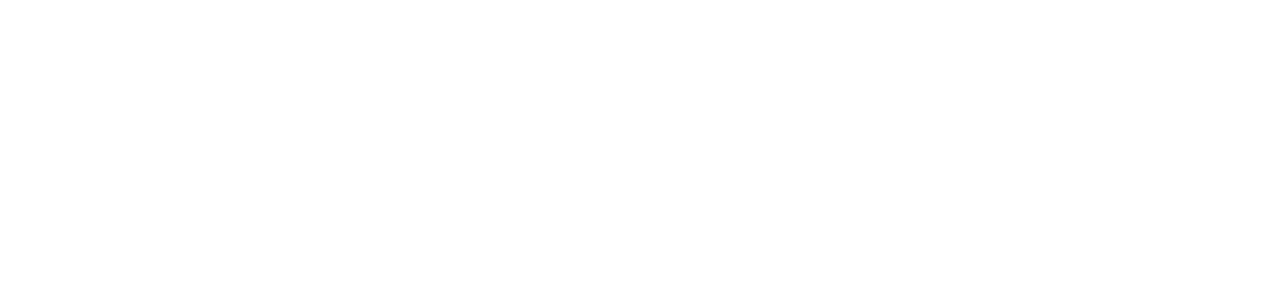
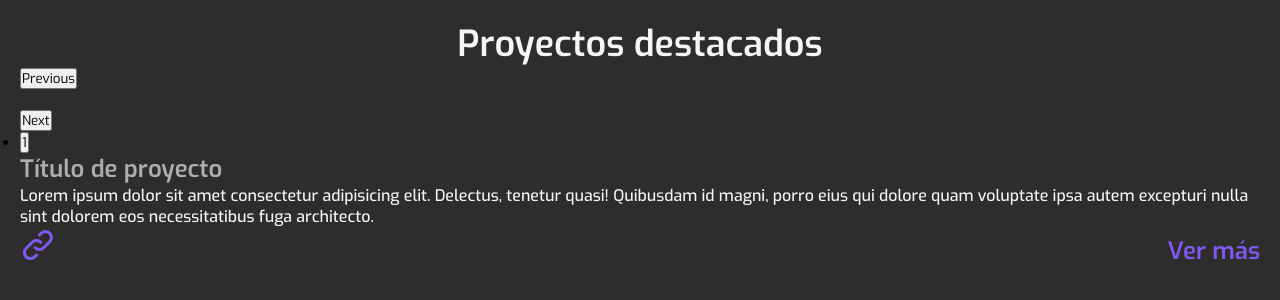
Before and after one commit to quantum-script-team/QSS-portfolio, a React (Vite) app in the folder frontend/: page / in a window 1280 px wide. Shown: the top 300 px of the page. Built offline with nearby package versions, Linux system fonts and the light colour scheme.

Commit message:
Sección proyectos de landing  agregada

```diff
--- a/frontend/package.json
+++ b/frontend/package.json
@@ -18,7 +18,8 @@
     "react-icons": "^5.0.1",
     "react-router": "^6.22.0",
     "react-router-dom": "^6.22.0",
-    "swiper": "^11.0.6"
+    "react-slick": "^0.30.2",
+    "slick-carousel": "^1.8.1"
   },
   "devDependencies": {
     "@types/react": "^18.2.55",
--- a/frontend/src/App.jsx
+++ b/frontend/src/App.jsx
@@ -1,10 +1,11 @@
 import './App.css'
+import ProjectsSection from './components/ProjectsSection.jsx'
 
 function App() {
 
   return (
     <>
-
+    <ProjectsSection/>
     </>
   )
 }
--- /dev/null
+++ b/frontend/src/components/ProjectsInfo.jsx
@@ -0,0 +1,32 @@
+import Slider from "react-slick";
+
+function ProjectsInfo() {
+  const settings = {
+    dots: true,
+    fade: true,
+    infinite: true,
+    speed: 500,
+    slidesToShow: 1,
+    slidesToScroll: 1,
+    waitForAnimate: false,
+  };
+  return (
+    <div className="slider-container">
+      <Slider {...settings}>
+        <div>
+          <img src=""/>
+        </div>
+      </Slider>
+      <h2 className="projects__name">Título de proyecto</h2>
+
+      <p className="projects__text">
+        Lorem ipsum dolor sit amet consectetur adipisicing elit. Delectus,
+        tenetur quasi! Quibusdam id magni, porro eius qui dolore quam
+        voluptate ipsa autem excepturi nulla sint dolorem eos necessitatibus
+        fuga architecto.
+      </p>
+    </div>
+  );
+}
+
+export default ProjectsInfo;
--- /dev/null
+++ b/frontend/src/components/ProjectsSection.jsx
@@ -0,0 +1,24 @@
+import '../styles/projectsSection.css';
+import { HiOutlineLink } from "react-icons/hi";
+import ProjectsInfo from './ProjectsInfo';
+
+const ProjectsSection = () => {
+    return (
+        <div className='projects__section'>
+            <h1 className="projects__title">Proyectos destacados</h1>
+
+            <div className="projects__container">
+                <ProjectsInfo/>
+            </div>
+
+            <div className="projects__buttons">
+                <button className="link__btn"><HiOutlineLink /></button>
+
+                <button className="seeMore__btn">Ver más</button>
+            </div>
+
+        </div>
+    );
+};
+
+export default ProjectsSection;
--- a/frontend/src/index.css
+++ b/frontend/src/index.css
@@ -1 +1,11 @@
+/* Font Import */
+@import url('https://fonts.googleapis.com/css2?family=Exo:ital,wght@0,100..900;1,100..900&display=swap');
+
 /* Se puede agregar el reset acá */
+
+* {
+    margin: 0;
+    padding: 0;
+    box-sizing: border-box;
+    font-family: "Exo", sans-serif;
+}
--- /dev/null
+++ b/frontend/src/styles/projectsSection.css
@@ -0,0 +1,61 @@
+/* Variables */
+:root {
+    /* Colors */
+    --dark-grey: #2D2D2D;
+    --silver: #AEAEAE;
+    --violet-purple: #7F5AF0;
+    --white-smoke: #F5F5F5;
+}
+
+/* Projects Section */
+.projects__section {
+    height: 100vh;
+    background-color: var(--dark-grey);
+    padding: 20px;
+}
+
+/* Title */
+.projects__title {
+    font-weight: 600;
+    font-size: 36px;
+    text-align: center;
+    color: var(--white-smoke);
+}
+
+/* Project Image */
+
+/* Project name */
+.projects__name {
+    font-weight: 600;
+    font-size: 24px;
+    color: var(--silver);
+}
+
+/* Project description */
+.projects__text {
+    font-weight: 500;
+    font-size: 16px;
+    color: var(--white-smoke);
+}
+
+/* Buttons */
+.projects__buttons {
+    display: flex;
+    justify-content: space-between;
+    align-items: center;
+}
+
+.link__btn {
+    border: none;
+    background: none;
+    font-size: 36px;
+    color: var(--violet-purple);
+}
+
+.seeMore__btn {
+    border: none;
+    background: none;
+    font-weight: 600;
+    font-size: 24px;
+    color: var(--violet-purple);
+}
```
Also changed, not shown: 1 other file (tests, documents, lock files or other folders).
